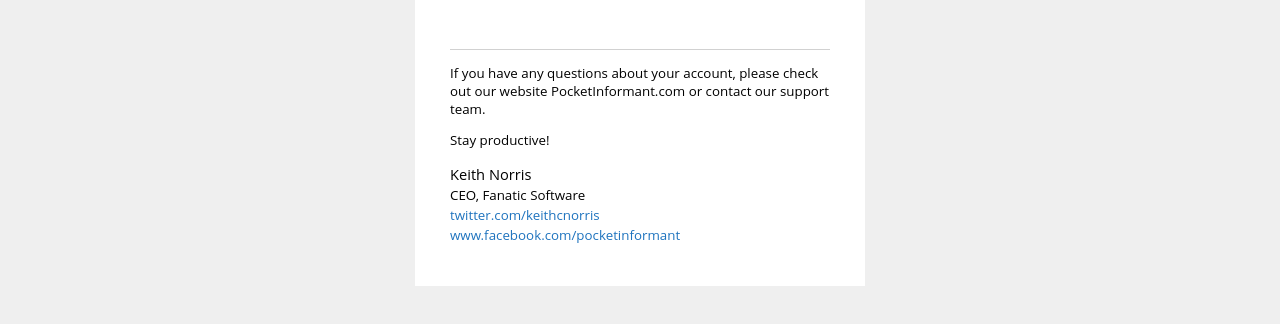
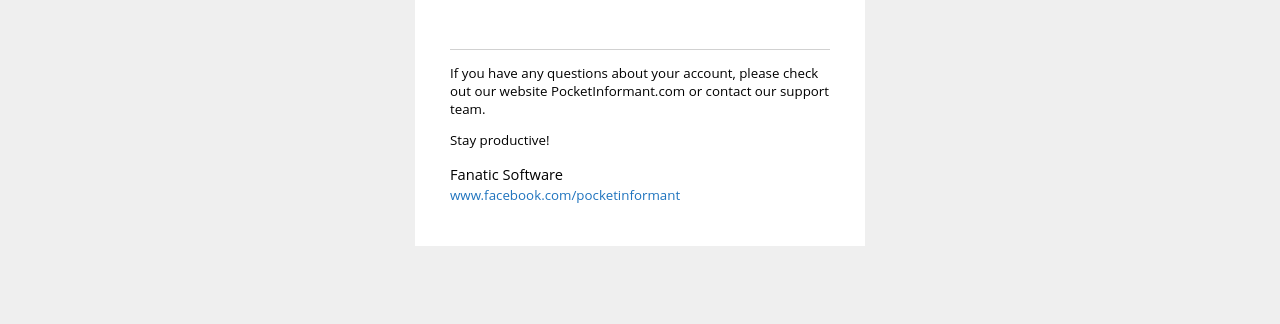
Before and after one commit to asternaut/planplusprojects, a plain HTML site: page Informant/Emails/Refer-a-friend.html in a window 1280 px wide. Shown: the part 933-1257 px from the top of the page. Drawn offline with Linux system fonts and the light colour scheme.

Commit message:
removed some text

```diff
--- a/Informant/Emails/Refer-a-friend.html
+++ b/Informant/Emails/Refer-a-friend.html
@@ -154,9 +154,7 @@
 							<td width="380" style="border-top:1px solid #D1D1D1;">
 								<p style="font-family: 'Open Sans', 'Helvetica', 'Arial', sans-serif; color; #44444; font-size: 10pt; margin-bottom: 5px;">If you have any questions about your account, please check out our website PocketInformant.com or contact our support team.</p>
 								<p style="font-family: 'Open Sans', 'Helvetica', 'Arial', sans-serif; color; #44444; font-size: 10pt; margin-bottom: 5px;">Stay productive!</p>
-								<p style="font-family: 'Open Sans', 'Helvetica', 'Arial', sans-serif; color; #44444; font-size: 11pt; margin-bottom: 2px;">Keith Norris</p>
-								<p style="font-family: 'Open Sans', 'Helvetica', 'Arial', sans-serif; color; #44444; font-size: 10pt; margin-bottom: 2px; margin-top:0px;">CEO, Fanatic Software</p>
-								<a href="http://twitter.com/keithcnorris" target="_blank" style="font-family: 'Open Sans', 'Helvetica', 'Arial', sans-serif; font-size: 10pt; margin-bottom: 2px; display:block; text-decoration:none;">twitter.com/keithcnorris</a>
+								<p style="font-family: 'Open Sans', 'Helvetica', 'Arial', sans-serif; color; #44444; font-size: 11pt; margin-bottom: 2px;">Fanatic Software</p>
 								<a href="http://www.facebook.com/pocketinformant" target="_blank" style="font-family: 'Open Sans', 'Helvetica', 'Arial', sans-serif; font-size: 10pt; margin-bottom: 2px; display:block; text-decoration:none;">www.facebook.com/pocketinformant</a>
 							</td>
 							<td></td>
```
